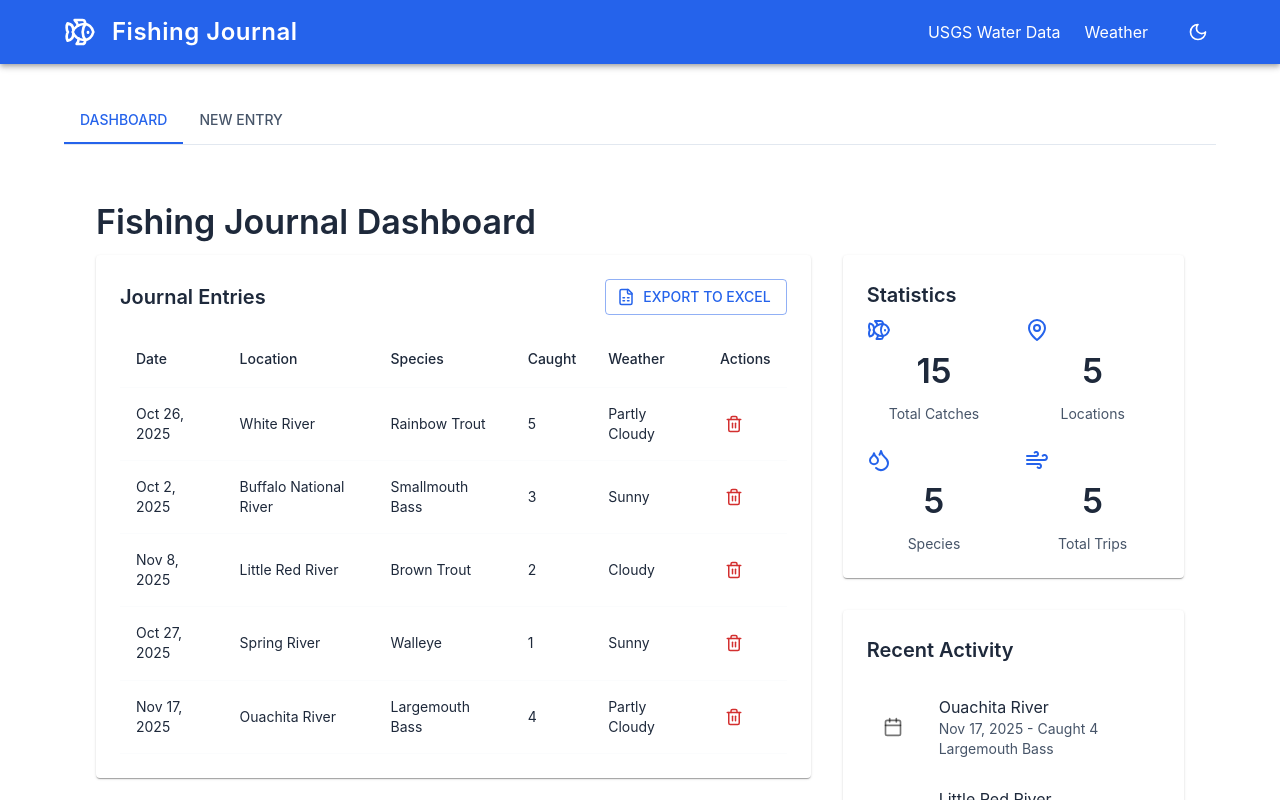
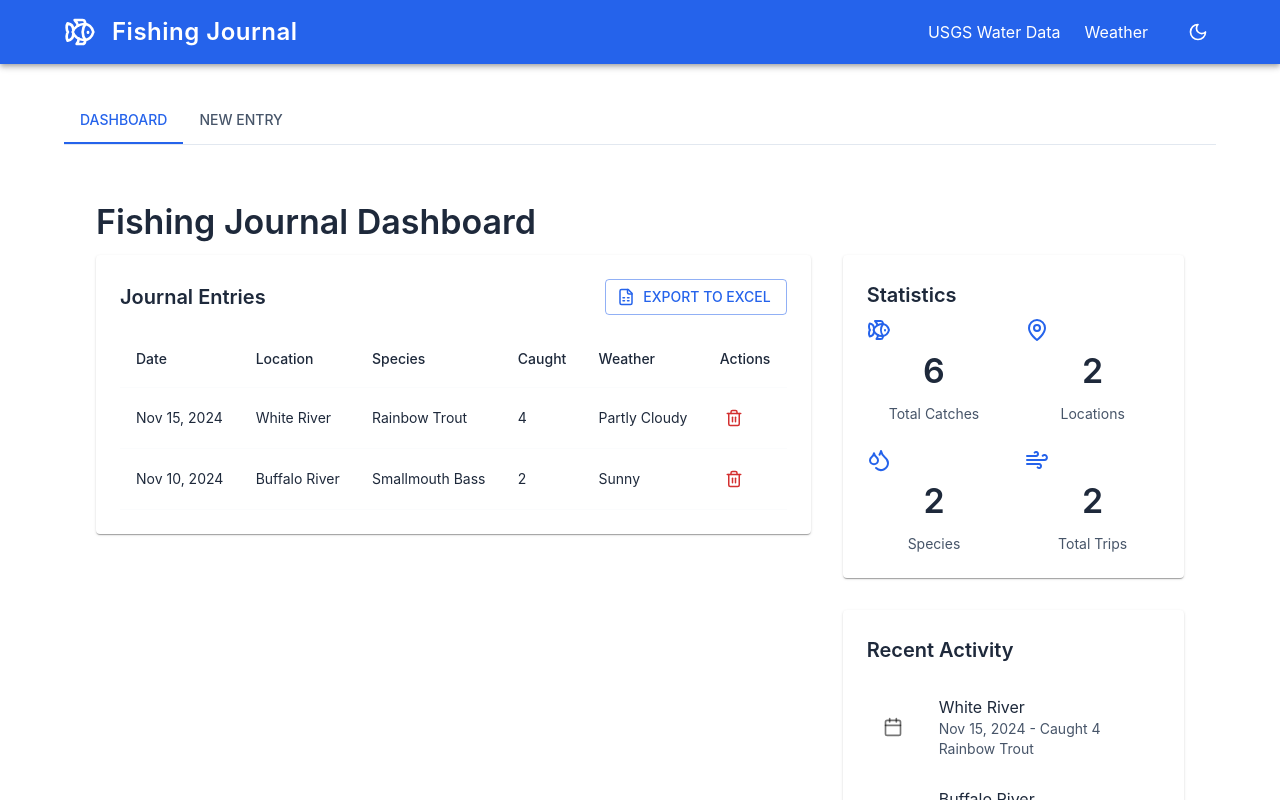
Before and after one commit to Digitally-Challenged/fishingbuddy, a React (Vite) app: page / in a window 1280 px wide. Shown: the top 800 px of the page. Built offline with nearby package versions, Linux system fonts and the light colour scheme.

Commit message:
feat: update sample data with new schema
- Add full example entry with all fields
- Add quick mode example with partial fields

🤖 Generated with [Claude Code](https://claude.com/claude-code)

Co-Authored-By: Claude <noreply@anthropic.com>

```diff
--- a/src/data/sampleData.ts
+++ b/src/data/sampleData.ts
@@ -1,106 +1,62 @@
-import { FormData } from '../types';
-import dayjs from 'dayjs';
+import { JournalEntry, generateId } from '../types';
 
-// Generate a random date within the last 3 months
-const getRandomRecentDate = () => {
-  const end = dayjs();
-  const start = end.subtract(3, 'month');
-  const randomDate = new Date(
-    start.valueOf() + Math.random() * (end.valueOf() - start.valueOf())
-  );
-  return dayjs(randomDate).format('YYYY-MM-DD');
-};
-
-// Sample fishing journal entries
-export const sampleEntries: FormData[] = [
+export const sampleEntries: JournalEntry[] = [
   {
-    date: getRandomRecentDate(),
+    id: generateId(),
+    createdAt: '2024-11-15T10:00:00Z',
+    updatedAt: '2024-11-15T10:00:00Z',
+    date: '2024-11-15',
     streamName: 'White River',
-    windVelocity: '8',
+    fishSpecies: 'Rainbow Trout',
+    numberCaught: 4,
+    baitUsed: 'Woolly Bugger',
+    weatherConditions: 'Partly Cloudy',
+    highTemp: 65,
+    lowTemp: 42,
+    barometricPressure: 30.12,
+    windVelocity: 8,
     windDirection: 'SW',
-    weatherConditions: 'Partly Cloudy',
+    moonPhase: 'Waxing Gibbous',
+    sunrise: '06:45',
+    sunset: '17:15',
     waterClarity: 'Clear',
-    usgsGauge: 'WHR234',
-    flowRate: '2450',
-    riverDepth: '4.2',
-    waterTemperature: '58',
-    fishSpecies: 'Rainbow Trout',
-    numberCaught: '5',
-    baitUsed: 'San Juan Worm',
-    wifesMood: '😊',
-    notes: '',
+    waterTemperature: 52,
+    flowRate: 450,
+    riverDepth: 3.2,
+    usgsGauge: '07055000',
+    entryMode: 'full',
+    notes: 'Great day on the water. Fish were active in the morning.',
     pictures: [],
+    wifesMood: 'Happy',
+    aiBackfilled: [],
   },
   {
-    date: getRandomRecentDate(),
-    streamName: 'Buffalo National River',
-    windVelocity: '5',
-    windDirection: 'SE',
+    id: generateId(),
+    createdAt: '2024-11-10T09:00:00Z',
+    updatedAt: '2024-11-10T09:00:00Z',
+    date: '2024-11-10',
+    streamName: 'Buffalo River',
+    fishSpecies: 'Smallmouth Bass',
+    numberCaught: 2,
+    baitUsed: 'Crawfish Pattern',
     weatherConditions: 'Sunny',
-    waterClarity: 'Stained',
-    usgsGauge: 'BNR445',
-    flowRate: '850',
-    riverDepth: '2.8',
-    waterTemperature: '62',
-    fishSpecies: 'Smallmouth Bass',
-    numberCaught: '3',
-    baitUsed: 'Crawfish Pattern',
-    wifesMood: '😊',
-    notes: '',
+    highTemp: null,
+    lowTemp: null,
+    barometricPressure: null,
+    windVelocity: 5,
+    windDirection: 'N',
+    moonPhase: '',
+    sunrise: '',
+    sunset: '',
+    waterClarity: 'Slightly Stained',
+    waterTemperature: 58,
+    flowRate: null,
+    riverDepth: null,
+    usgsGauge: '',
+    entryMode: 'quick',
+    notes: 'Quick trip after work.',
     pictures: [],
-  },
-  {
-    date: getRandomRecentDate(),
-    streamName: 'Little Red River',
-    windVelocity: '12',
-    windDirection: 'NW',
-    weatherConditions: 'Cloudy',
-    waterClarity: 'Clear',
-    usgsGauge: 'LRR567',
-    flowRate: '1850',
-    riverDepth: '3.5',
-    waterTemperature: '54',
-    fishSpecies: 'Brown Trout',
-    numberCaught: '2',
-    baitUsed: 'Olive Wooly Bugger',
-    wifesMood: '😊',
-    notes: '',
-    pictures: [],
-  },
-  {
-    date: getRandomRecentDate(),
-    streamName: 'Spring River',
-    windVelocity: '6',
-    windDirection: 'E',
-    weatherConditions: 'Sunny',
-    waterClarity: 'Clear',
-    usgsGauge: 'SPR789',
-    flowRate: '950',
-    riverDepth: '2.2',
-    waterTemperature: '66',
-    fishSpecies: 'Walleye',
-    numberCaught: '1',
-    baitUsed: 'Jig and Minnow',
-    wifesMood: '😊',
-    notes: '',
-    pictures: [],
-  },
-  {
-    date: getRandomRecentDate(),
-    streamName: 'Ouachita River',
-    windVelocity: '10',
-    windDirection: 'S',
-    weatherConditions: 'Partly Cloudy',
-    waterClarity: 'Stained',
-    usgsGauge: 'OUR123',
-    flowRate: '1250',
-    riverDepth: '3.8',
-    waterTemperature: '68',
-    fishSpecies: 'Largemouth Bass',
-    numberCaught: '4',
-    baitUsed: 'Plastic Worm',
-    wifesMood: '😊',
-    notes: '',
-    pictures: [],
+    wifesMood: '',
+    aiBackfilled: [],
   },
 ];
```
